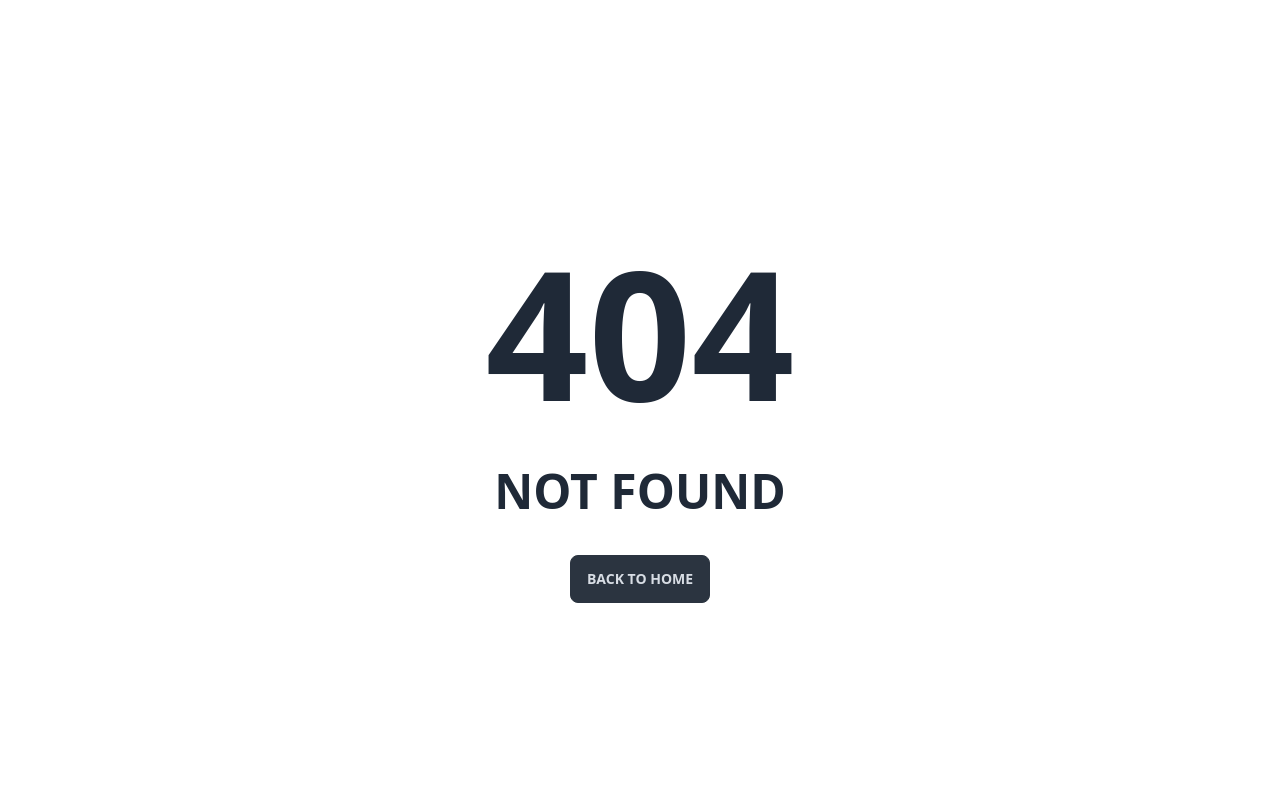
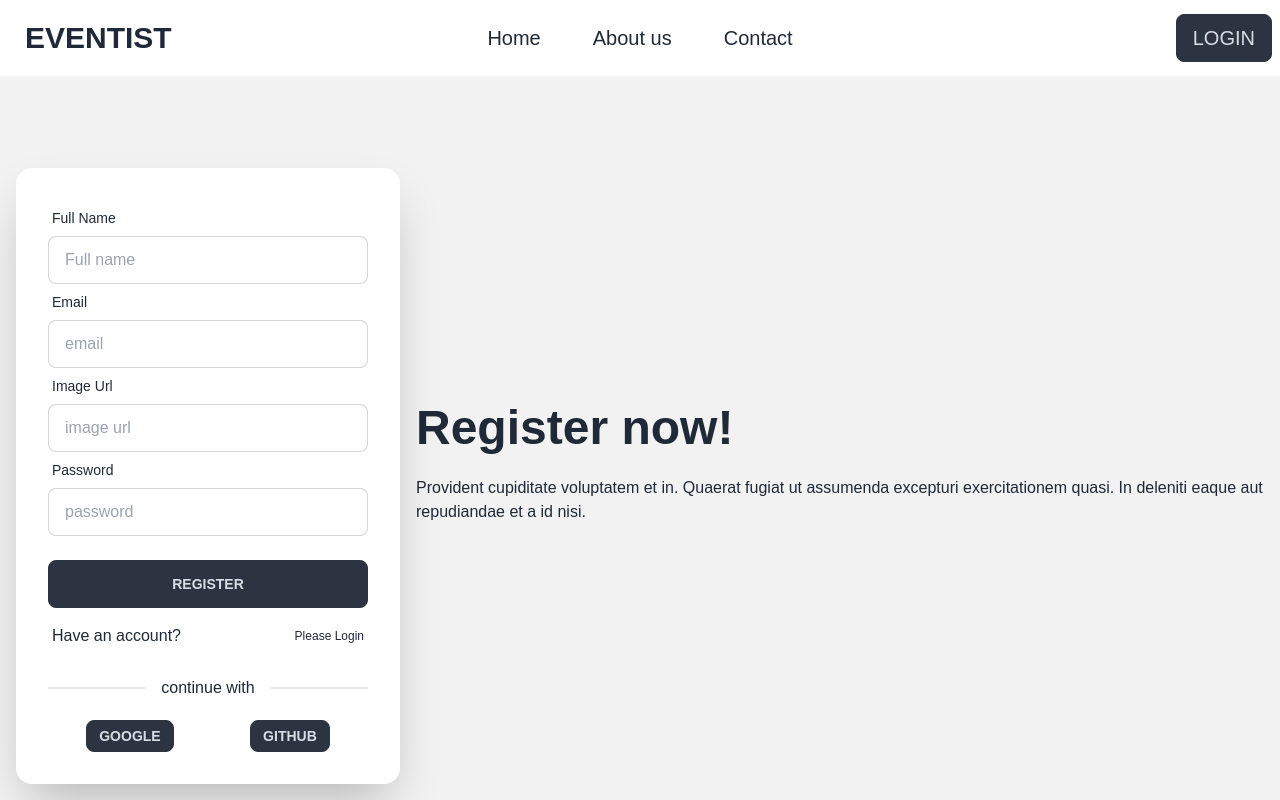
Before and after one commit to FSD-Tanvir/event-management, a React (Vite) app: page /register in a window 1280 px wide. Before the commit this address had no page. Shown: the top 800 px of the page. Built offline with nearby package versions, Linux system fonts and the light colour scheme.

Commit message:
added service details page,login and register page to the project

```diff
--- a/src/components/Banner.jsx
+++ b/src/components/Banner.jsx
@@ -6,18 +6,11 @@ const Banner = () => {
       <h1 className="text-4xl sm:text-6xl font-semibold text-center">
         Get An Unforgettable <br /> Event Experience With us
       </h1>
-      <div className="flex gap-5">
-        <Link to={"/explore"}>
-          <button className="btn hover:text-white hover:bg-neutral border-0">
-            Explore More
-          </button>
-        </Link>
-        <Link to={"/about"}>
-          <button className="btn hover:text-white hover:bg-neutral border-0">
-            About us
-          </button>
-        </Link>
-      </div>
+      <Link to={"/explore"}>
+        <button className="btn hover:text-white hover:bg-neutral border-0">
+          Explore More
+        </button>
+      </Link>
     </div>
   );
 };
--- a/src/components/Features.jsx
+++ b/src/components/Features.jsx
@@ -4,7 +4,7 @@ import { GiGraveFlowers } from 'react-icons/gi';
 
 const Features = () => {
   return (
-    <div className="py-10 bg-neutral bg-opacity-70 text-white ">
+    <div className="py-10 bg-base-200 text-neutral">
       <h1 className="text-center py-8 text-3xl sm:text-6xl font-semibold">
         Spacial Features!
       </h1>
--- a/src/components/Navbar.jsx
+++ b/src/components/Navbar.jsx
@@ -7,13 +7,15 @@ const Navbar = () => {
         <NavLink to={"/"}>Home</NavLink>
       </li>
       <li className="hover:bg-white rounded-lg">
-        <NavLink to={"/services"}>Services</NavLink>
+        <NavLink to={"/about"}>About us</NavLink>
       </li>
       <li className="hover:bg-white rounded-lg">
         <NavLink to={"/contact"}>Contact</NavLink>
       </li>
     </>
   );
+
+
 
   return (
     <div>
@@ -75,14 +77,16 @@ const Navbar = () => {
             </div>
           ) : (
             <Link to="/login">
-              <button className="btn btn-sm  btn-ghost">Login</button>
+              <button className="btn btn-sm lg:btn-md  btn-neutral font-medium lg:text-xl">
+                Login
+              </button>
             </Link>
           )} */}
-          <Link to="/login">
-            <button className="btn btn-sm lg:btn-md  btn-neutral font-medium lg:text-xl">
-              Login
-            </button>
-          </Link>
+          <Link to={"/login"}>
+              <button className="btn btn-sm lg:btn-md  btn-neutral font-medium lg:text-xl">
+                Login
+              </button>
+            </Link>
         </div>
       </div>
     </div>
--- /dev/null
+++ b/src/components/ServiceDetails.jsx
@@ -0,0 +1,37 @@
+import { useEffect, useState } from "react";
+import { useLoaderData, useParams } from "react-router-dom";
+import Navbar from "./Navbar";
+
+const ServiceDetails = () => {
+  const services = useLoaderData();
+  const [service, setService] = useState();
+  const { id } = useParams();
+
+  useEffect(() => {
+    const findService = services.find((item) => item.id === id);
+    setService(findService);
+  }, [id, services]);
+
+  const { img, title, description, price } = service || {};
+
+  return (
+    <div>
+      <Navbar />
+      <div className="bg-base-200 rounded">
+        <div className="space-y-6 py-10 max-w-3xl  mx-auto  ">
+          <h1 className=" py-5 text-3xl sm:text-6xl font-semibold">{title}</h1>
+          <img src={img} alt="" className="w-full rounded-lg" />
+          <p className="text-xl ">{description}</p>
+          <div className="flex justify-between">
+            <p className="text-neutral text-4xl font-medium">Price: {price}$</p>
+            <button className="bg-neutral rounded-lg p-3  text-white font-medium text-lg">
+              Booking Now
+            </button>
+          </div>
+        </div>
+      </div>
+    </div>
+  );
+};
+
+export default ServiceDetails;
--- a/src/components/Services.jsx
+++ b/src/components/Services.jsx
@@ -1,5 +1,6 @@
 import { useEffect, useState } from "react";
 import { AiOutlineDollar } from "react-icons/ai";
+import { Link } from "react-router-dom";
 
 const Services = () => {
   const [services, setServices] = useState([]);
@@ -10,30 +11,38 @@ const Services = () => {
       .then((data) => setServices(data));
   }, []);
   return (
-    <div className="py-10">
-      <h1 className="text-center py-8 text-3xl sm:text-6xl font-semibold">
+    <div className="py-10 bg-base-200 text-neutral">
+      <h1 className="text-center py-5 text-3xl sm:text-6xl font-semibold">
         Event Service We Provide
       </h1>
-      <div className="grid md:grid-cols-2 lg:grid-cols-3 gap-3 p-2 ">
+      <p className="text-center font-medium text-xl">
+        Crafting unforgettable events. From concept to execution,our agency
+        delivers seamless and <br /> memorable experiences. Your vision, our
+        expertise.
+      </p>
+      <div className="grid md:grid-cols-2 lg:grid-cols-3 gap-3 p-2 my-10">
         {services.map((service) => {
+          const {id, title, img, price, description} = service
           return (
             <div
               className="max-w-lg mx-auto flex flex-col p-2 rounded-lg border-2 border-neutral-500   space-y-3"
-              key={service.id}
+              key={id}
             >
               <div className="flex-grow">
-                <img src={service.img} alt="" className=" w-full rounded-lg " />
+                <img src={img} alt="" className=" w-full rounded-lg " />
               </div>
-              <h1 className="font-semibold text-2xl">{service.title}</h1>
-              <p className="text-xl font-medium ">{service.description}</p>
+              <h1 className="font-semibold text-2xl">{title}</h1>
+              <p className="text-xl font-medium ">{description}</p>
               <div className="my-2 flex justify-between items-center">
                 <p className="flex items-center gap-1 text-xl font-medium">
-                  Price:{service.price}
+                  Price:{price}
                   <AiOutlineDollar className="text-2xl" />
                 </p>
-                <button className="bg-neutral rounded-lg p-3  text-white font-medium text-lg">
-                  Show Details
-                </button>
+                <Link to={`/service/${id}`}>
+                  <button className="bg-neutral rounded-lg p-3  text-white font-medium text-lg">
+                    Show Details
+                  </button>
+                </Link>
               </div>
             </div>
           );
--- a/src/pages/login/Login.jsx
+++ b/src/pages/login/Login.jsx
@@ -1,9 +1,65 @@
+import { Link } from "react-router-dom";
 import Navbar from "../../components/Navbar";
+import SocialLogin from "./SocialLogin";
 
 const Login = () => {
   return (
     <div>
       <Navbar />
+      <div className="hero min-h-screen bg-base-200">
+        <div className="hero-content flex-col lg:flex-row-reverse">
+          <div className="text-center lg:text-left">
+            <h1 className="text-5xl font-bold">Login now!</h1>
+            <p className="py-6">
+              Provident cupiditate voluptatem et in. Quaerat fugiat ut assumenda
+              excepturi exercitationem quasi. In deleniti eaque aut repudiandae
+              et a id nisi.
+            </p>
+          </div>
+          <div className="card flex-shrink-0 w-full max-w-sm shadow-2xl bg-base-100">
+            <div className="card-body">
+              <form >
+                <div className="form-control">
+                  <label className="label">
+                    <span className="label-text">Email</span>
+                  </label>
+                  <input
+                    type="email"
+                    placeholder="email"
+                    name="email"
+                    className="input input-bordered"
+                  />
+                </div>
+                <div className="form-control">
+                  <label className="label">
+                    <span className="label-text">Password</span>
+                  </label>
+                  <input
+                    type="password"
+                    name="password"
+                    className="input input-bordered"
+                  />
+                  <label className="label">
+                    <a href="#" className="label-text-alt link link-hover">
+                      Forgot password?
+                    </a>
+                  </label>
+                </div>
+                <div className="form-control mt-6 p-0">
+                  <button className="btn btn-neutral">Login</button>
+                </div>
+              </form>
+              <label className="label">
+                New here?{" "}
+                <Link to={"/register"} className="label-text-alt link link-hover">
+                  Create an account
+                </Link>
+              </label>
+              <SocialLogin />
+            </div>
+          </div>
+        </div>
+      </div>
     </div>
   );
 };
--- a/src/pages/login/Register.jsx
+++ b/src/pages/login/Register.jsx
@@ -1,9 +1,88 @@
+import { Link } from "react-router-dom";
 import Navbar from "../../components/Navbar";
+import SocialLogin from "./SocialLogin";
 
 const Register = () => {
   return (
     <div>
       <Navbar />
+      <div className="hero min-h-screen bg-base-200">
+        <div className="hero-content flex-col lg:flex-row-reverse">
+          <div className="text-center lg:text-left">
+            <h1 className="text-5xl font-bold">Register now!</h1>
+            <p className="py-6">
+              Provident cupiditate voluptatem et in. Quaerat fugiat ut assumenda
+              excepturi exercitationem quasi. In deleniti eaque aut repudiandae
+              et a id nisi.
+            </p>
+          </div>
+          <div className="card flex-shrink-0 w-full max-w-sm shadow-2xl bg-base-100">
+            <div className="card-body">
+              <form >
+                <div className="form-control">
+                  <label className="label">
+                    <span className="label-text">Full Name</span>
+                  </label>
+                  <input
+                    type="text"
+                    placeholder="Full name"
+                    name="name"
+                    className="input input-bordered"
+                    required
+                  />
+                </div>
+                <div className="form-control">
+                  <label className="label">
+                    <span className="label-text">Email</span>
+                  </label>
+                  <input
+                    type="email"
+                    placeholder="email"
+                    name="email"
+                    className="input input-bordered"
+                    required
+                  />
+                </div>
+                <div className="form-control">
+                  <label className="label">
+                    <span className="label-text">Image Url</span>
+                  </label>
+                  <input
+                    type=""
+                    placeholder="image url"
+                    name="img"
+                    className="input input-bordered"
+                  />
+                </div>
+                <div className="form-control">
+                  <label className="label">
+                    <span className="label-text">Password</span>
+                  </label>
+                  <input
+                    type="password"
+                    placeholder="password"
+                    name="password"
+                    className="input input-bordered"
+                    required
+                  />
+                </div>
+                <div className="form-control mt-6 p-0">
+                  <button className="btn btn-neutral" type="submit">
+                    Register
+                  </button>
+                </div>
+              </form>
+              <label className="label">
+                Have an account?{" "}
+                <Link to="/login" className="label-text-alt link link-hover">
+                  Please Login
+                </Link>
+              </label>
+              <SocialLogin/>
+            </div>
+          </div>
+        </div>
+      </div>
     </div>
   );
 };
--- /dev/null
+++ b/src/pages/login/SocialLogin.jsx
@@ -0,0 +1,21 @@
+const SocialLogin = () => {
+  return (
+    <>
+      <div className="divider">continue with</div>
+      <div className=" flex justify-around">
+        <button
+          className="btn btn-neutral  btn-sm"
+        >
+          Google
+        </button>
+        <button
+          className="btn btn-neutral  btn-sm"
+        >
+          Github
+        </button>
+      </div>
+    </>
+  );
+};
+
+export default SocialLogin;
--- a/src/routes/routes.jsx
+++ b/src/routes/routes.jsx
@@ -2,10 +2,11 @@ import { createBrowserRouter } from "react-router-dom";
 import Root from "../layouts/Root";
 import Home from "../pages/Home";
 import NotFound from "../components/NotFound";
-import Services from "../pages/Services";
 import Contact from "../pages/Contact";
 import Login from "../pages/login/Login";
 import About from "../pages/About";
+import ServiceDetails from "../components/ServiceDetails";
+import Register from "../pages/login/Register";
 
 const routes = createBrowserRouter([
   {
@@ -18,8 +19,9 @@ const routes = createBrowserRouter([
         element: <Home />,
       },
       {
-        path: "/services",
-        element: <Services />,
+        path: "/service/:id",
+        element: <ServiceDetails />,
+        loader: () => fetch('/service.json'),
       },
       {
         path: "/contact",
@@ -30,6 +32,10 @@ const routes = createBrowserRouter([
         element: <Login />,
       },
       {
+        path: "/register",
+        element: <Register />,
+      },
+      {
         path: "/about",
         element: <About />,
       },
```
Also changed, not shown: public/service.json (+6 -6 lines).
